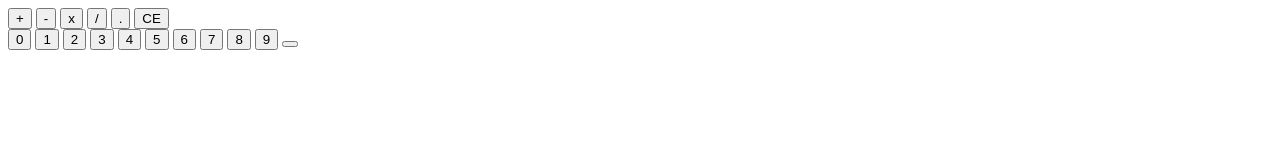
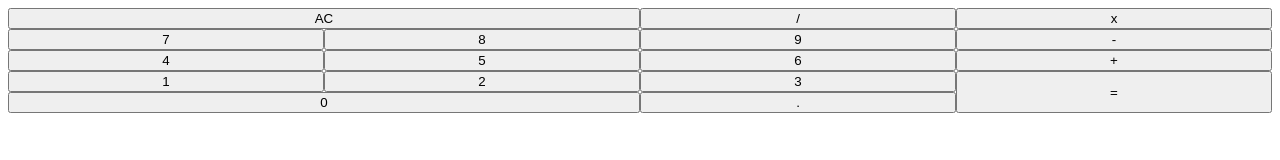
Before and after one commit to TechMky/calculo, a plain HTML site: page index.html in a window 1280 px wide. Drawn offline with Linux system fonts and the light colour scheme.

Commit message:
put buttons inside grid

```diff
--- a/index.html
+++ b/index.html
@@ -1,30 +1,79 @@
 <!DOCTYPE html>
 <html lang="en">
+
 <head>
     <meta charset="UTF-8">
     <meta name="viewport" content="width=device-width, initial-scale=1.0">
     <meta http-equiv="X-UA-Compatible" content="ie=edge">
+    <link rel="stylesheet" href="style.css">
     <title>Calculo</title>
 </head>
+
 <body>
-    <button id="add">+</button>
-    <button id="subtract">-</button>
-    <button id="multiply">x</button>
-    <button id="divide">/</button>
-    <button id="decimal">.</button>
-    <button id="clear">CE</button>
+    <div class="grid-container">
+        <div class="equal">
+            <button id="equals">=</button>
+        </div>
+        <div class="decimal">
+            <button id="decimal">.</button>
+        </div>
+        <div class="zero">
+            <button id="zero">0</button>
+        </div>
+        <div class="one">
+            <button id="one">1</button>
+        </div>
+        <div class="two">
+            <button id="two">2</button>
+
+        </div>
+        <div class="three">
+            <button id="three">3</button>
+
+        </div>
+        <div class="four">
+            <button id="four">4</button>
+
+        </div>
+        <div class="five">
+            <button id="five">5</button>
+
+        </div>
+        <div class="six">
+            <button id="six">6</button>
+
+        </div>
+        <div class="seven">
+            <button id="seven">7</button>
+
+        </div>
+        <div class="eight">
+            <button id="eight">8</button>
+
+        </div>
+        <div class="nine">
+            <button id="nine">9</button>
+        </div>
+        <div class="plus">
+            <button id="add">+</button>
+        </div>
+        <div class="minus">
+            <button id="subtract">-</button>
+        </div>
+        <div class="multiply">
+            <button id="multiply">x</button>
+        </div>
+        <div class="divide">
+            <button id="divide">/</button>
+        </div>
+        <div class="clear">
+            <button id="clear">AC</button>
+        </div>
+    </div>
+
     <div id="display"></div>
-    <button id="zero">0</button>
-    <button id="one">1</button>
-    <button id="two">2</button>
-    <button id="three">3</button>
-    <button id="four">4</button>
-    <button id="five">5</button>
-    <button id="six">6</button>
-    <button id="seven">7</button>
-    <button id="eight">8</button>
-    <button id="nine">9</button>
-    <button id="equals"></button>
+
 
 </body>
+
 </html>
--- /dev/null
+++ b/style.scss
@@ -0,0 +1,45 @@
+.grid-container {
+    display: grid;
+    grid-template-columns: 1fr 1fr 1fr 1fr;
+    grid-template-rows: 1fr 1fr 1fr 1fr 1fr;
+    grid-template-areas: "clear clear divide multiply" "seven eight nine minus" "four five six plus" "one two three equal" "zero zero decimal equal";
+
+  .equal { grid-area: equal; }
+
+  .decimal { grid-area: decimal; }
+
+  .zero { grid-area: zero; }
+
+  .one { grid-area: one; }
+
+  .two { grid-area: two; }
+
+  .three { grid-area: three; }
+
+  .four { grid-area: four; }
+
+  .five { grid-area: five; }
+
+  .six { grid-area: six; }
+
+  .seven { grid-area: seven; }
+
+  .eight { grid-area: eight; }
+
+  .nine { grid-area: nine; }
+
+  .plus { grid-area: plus; }
+
+  .minus { grid-area: minus; }
+
+  .multiply { grid-area: multiply; }
+
+  .divide { grid-area: divide; }
+
+  .clear { grid-area: clear; }
+
+  button{
+    height: 100%;
+    width: 100%;
+  }
+}
```
Also changed, not shown: style.css (added).
